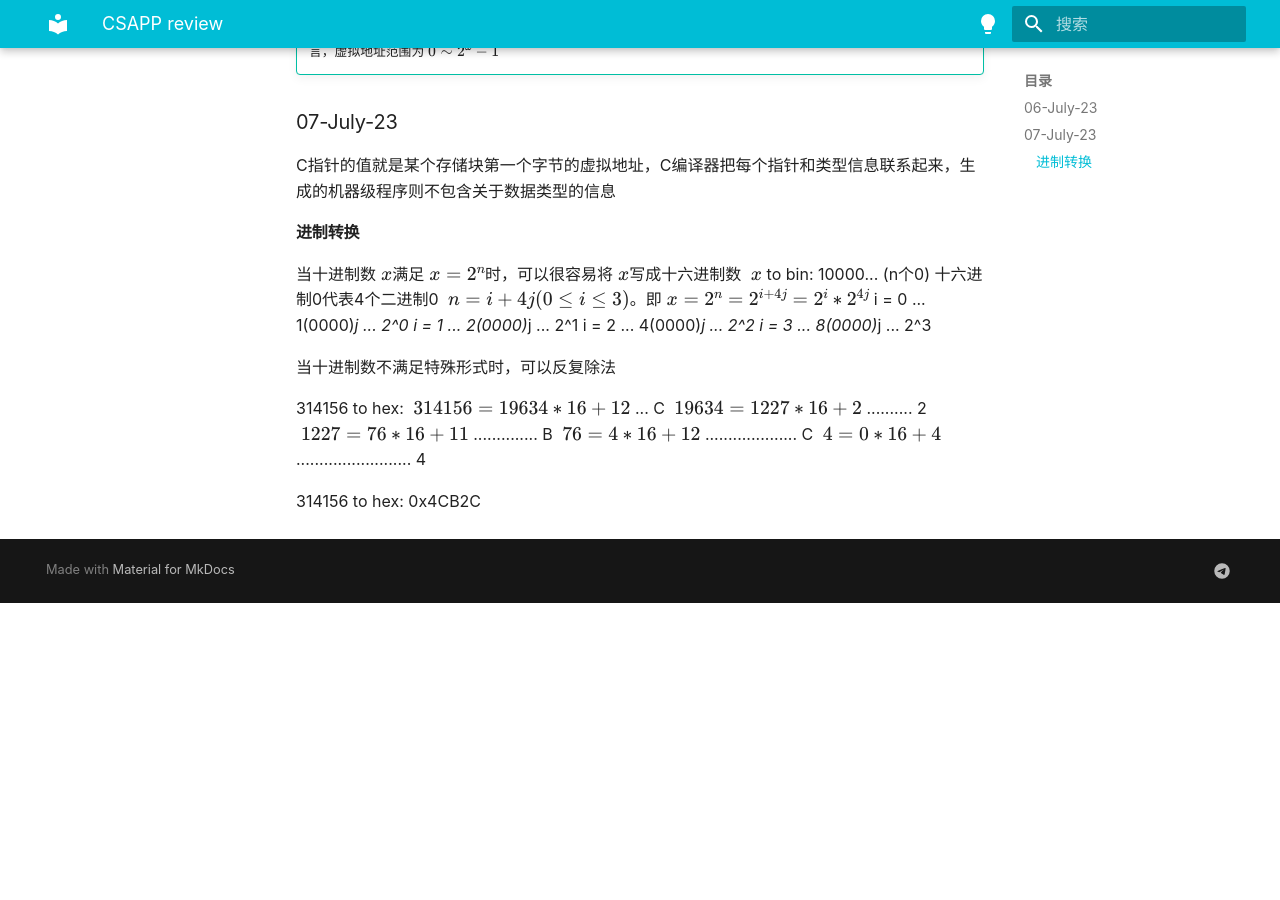
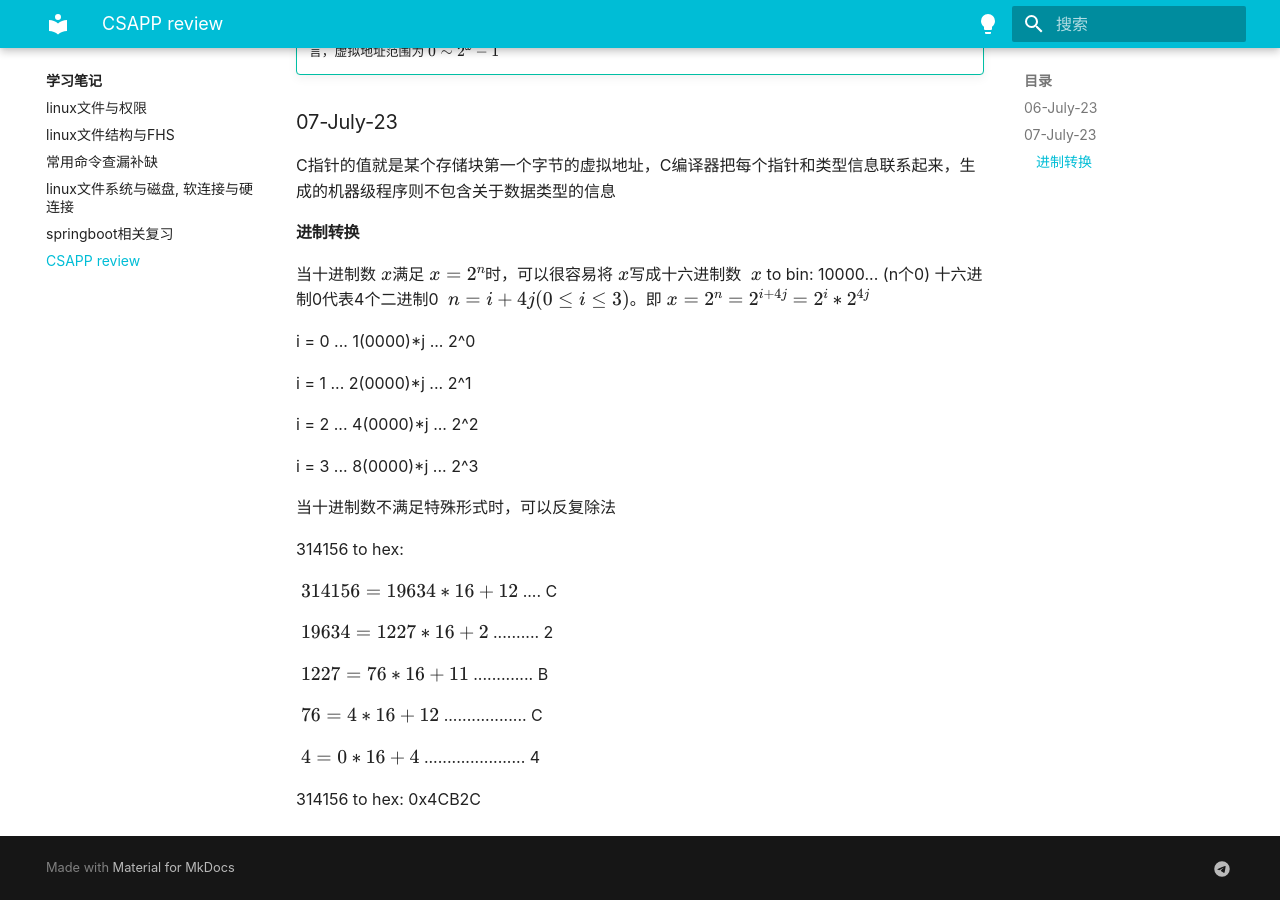
Before and after one commit to subB1ss/subb1ss.github.io, an MkDocs documentation site: the page built from docs/notes/07-Jul-23.md, in a window 1280 px wide and 900 px high, scrolled down 628 px. Built offline with MkDocs 1.6.1 and Material for MkDocs 9.7.7, drawn with Linux system fonts in a browser that asks for light colours; some web fonts are replaced; before the commit the page ends 1231 px from its top, so only the background shows below that.

Commit message:
02-jul-23 no2

```diff
--- a/docs/notes/07-Jul-23.md
+++ b/docs/notes/07-Jul-23.md
@@ -28,18 +28,27 @@ C指针的值就是某个存储块第一个字节的虚拟地址，C编译器把
 $\ x$ to bin: 10000... (n个0)
 十六进制0代表4个二进制0
 $\ n = i + 4j (0 \le i \le 3)$。即$\ x = 2^n = 2^{i+4j} = 2^i * 2^{4j}$
+
 i = 0 ... 1(0000)*j ... 2^0
+
 i = 1 ... 2(0000)*j ... 2^1
+
 i = 2 ... 4(0000)*j ... 2^2
+
 i = 3 ... 8(0000)*j ... 2^3
 
 当十进制数不满足特殊形式时，可以反复除法
 
 314156 to hex:
-$\ 314156 = 19634*16+12$ ... C
+
+$\ 314156 = 19634*16+12$ .... C
+
 $\ 19634 = 1227*16+2$ .......... 2
-$\ 1227 = 76*16+11$ .............. B
-$\ 76 = 4*16+12$ .................... C
-$\ 4 = 0*16+4$ ......................... 4
+
+$\ 1227 = 76*16+11$ ............. B
+
+$\ 76 = 4*16+12$ .................. C
+
+$\ 4 = 0*16+4$ ...................... 4
 
 314156 to hex: 0x4CB2C
--- a/mkdocs.yml
+++ b/mkdocs.yml
@@ -89,6 +89,7 @@ nav:
     - 常用命令查漏补缺: notes/14-Sep-22.md
     - linux文件系统与磁盘, 软连接与硬连接: notes/15-Sep-22.md
     - springboot相关复习: notes/27-Feb-23.md
+    - CSAPP review: notes/07-Jul-23.md
   - 上网冲浪:
     - surf-the-internet/index.md
     - 代理，互联网的第一步: surf-the-internet/HowToProxy.md
```
Also changed, not shown: docs/index.md (+3 -1 lines).
